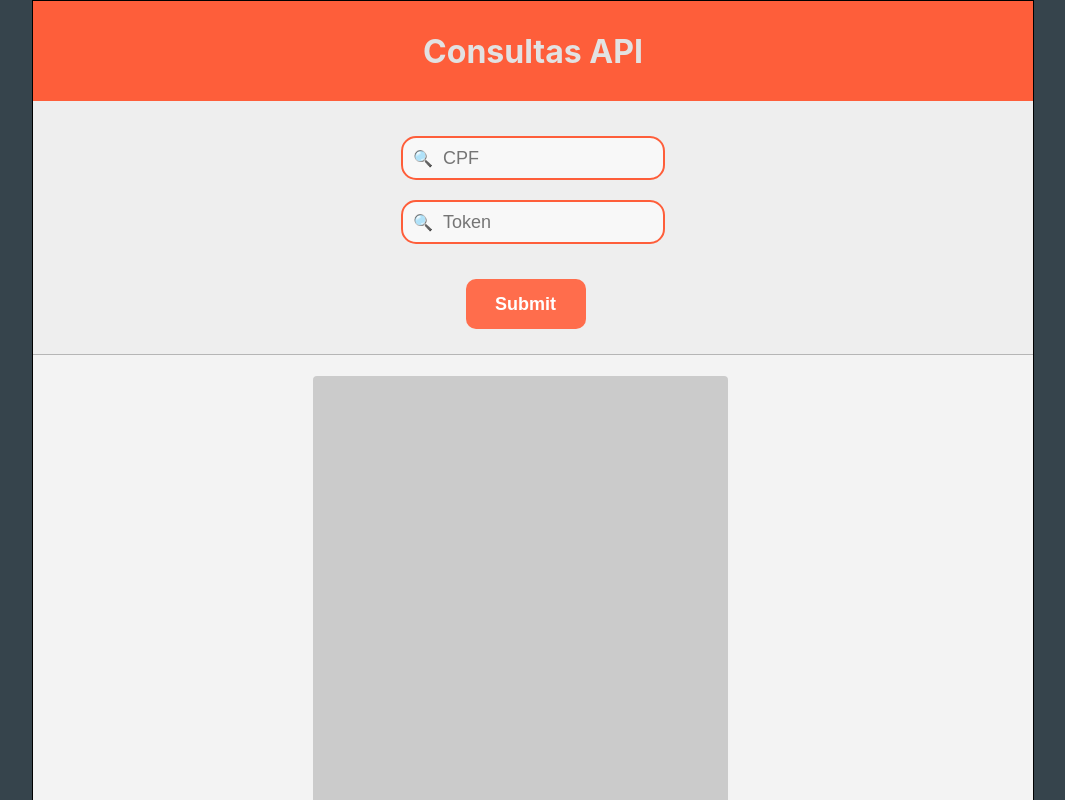
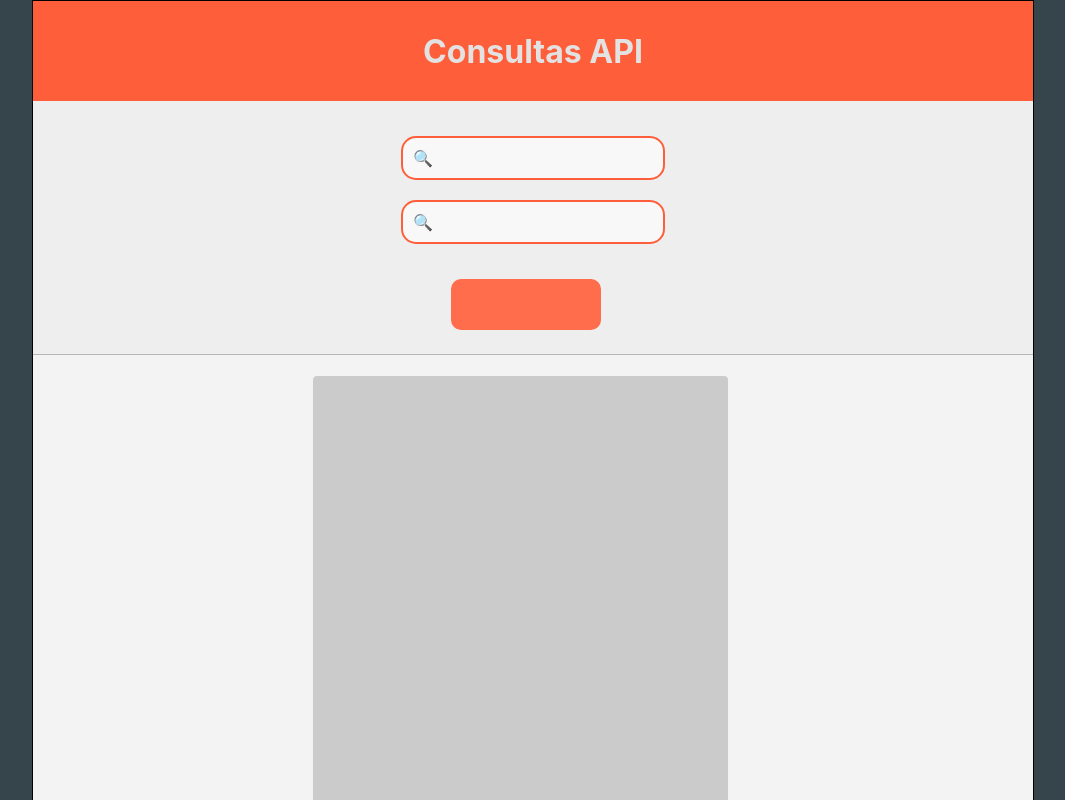
Before and after one commit to Pdhenrique/lhciProj, a React (Create React App) app: page / in a window 1280 px wide. Shown: the top 800 px of the page, without its empty margins (107-1172 px from the left). Built offline with nearby package versions, Linux system fonts and the light colour scheme.

Commit message:
testing requirements

```diff
--- a/lighthouserc.json
+++ b/lighthouserc.json
@@ -3,7 +3,7 @@
     "asserts": {
       "assertions": {
         "categories: performance": ["error", { "minScore": 0.9 }],
-        "categories: accessibility": ["error", {"minScore":0.95}],
+        "categories: accessibility": ["error", {"minScore":0.9}],
         "categories: best-pratices": ["error", {"minScore": 0.9}],
         "categories: seo": ["error", {"minScore": 0.9}]
       }
--- a/src/Components/Button/Button.js
+++ b/src/Components/Button/Button.js
@@ -11,7 +11,7 @@ function Button() {
         <div className='containerBotao'>
 
             <input
-                type="submit"
+
                 className='divButton'></input>
 
             <p className='infoArea'></p>
--- a/src/Components/Form/Form.js
+++ b/src/Components/Form/Form.js
@@ -3,6 +3,8 @@ import Button from '../Button/Button'
 
 
 function Form() {
+
+    setTimeout(console.log('hello'), 1000)
 
     return (
 
@@ -16,7 +18,7 @@ function Form() {
                         <input
 
                             type="text"
-                            placeholder="CPF" />
+                             />
 
 
                     </div>
@@ -26,7 +28,7 @@ function Form() {
                 <div className='ExternContainerToken'>
                     <div className="ContainerInputToken">
                         <div className="Image">🔍</div>
-                        <input type="text" placeholder="Token" />
+                        <input type="text"  />
                     </div>
                 </div>
 
```
